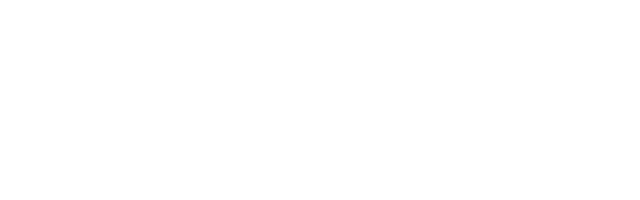
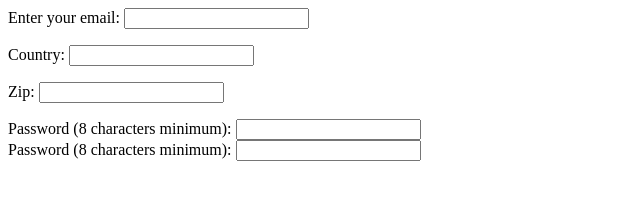
Before and after one commit to swatson9008/formpractice, a website built with webpack: page src/index.html in a window 1280 px wide. Shown: the whole page, without its empty margins (0-640 px from the left). Built offline with nearby package versions, Linux system fonts and the light colour scheme.

Commit message:
boilerplate setup

```diff
--- a/src/index.html
+++ b/src/index.html
@@ -8,5 +8,19 @@
 </head>
 <body>
 
+  <div id="mainContainer">
+    <form>
+      <label for="email">Enter your email:</label>
+      <input type="email" id="email" name="email" required><p></p>
+      <label for="CountyN">Country:</label>
+      <input type="text" name="CountyN" id="CountyN" required><p></p>
+      <label for="zipNo">Zip:</label>
+      <input id="zipNo" name="zipNo" type="zipNo" pattern="[0-9]*" required><p></p>
+      <label for="pass">Password (8 characters minimum):</label>
+      <input type="password" id="pass" name="password" minlength="8" required></div>
+      <label for="passCheck">Password (8 characters minimum):</label>
+      <input type="password" id="passCheck" name="password" minlength="8" required></div>
+    </form>
+  </div>
 </body>
 </html>
```
Also changed, not shown: dist/index.html.
